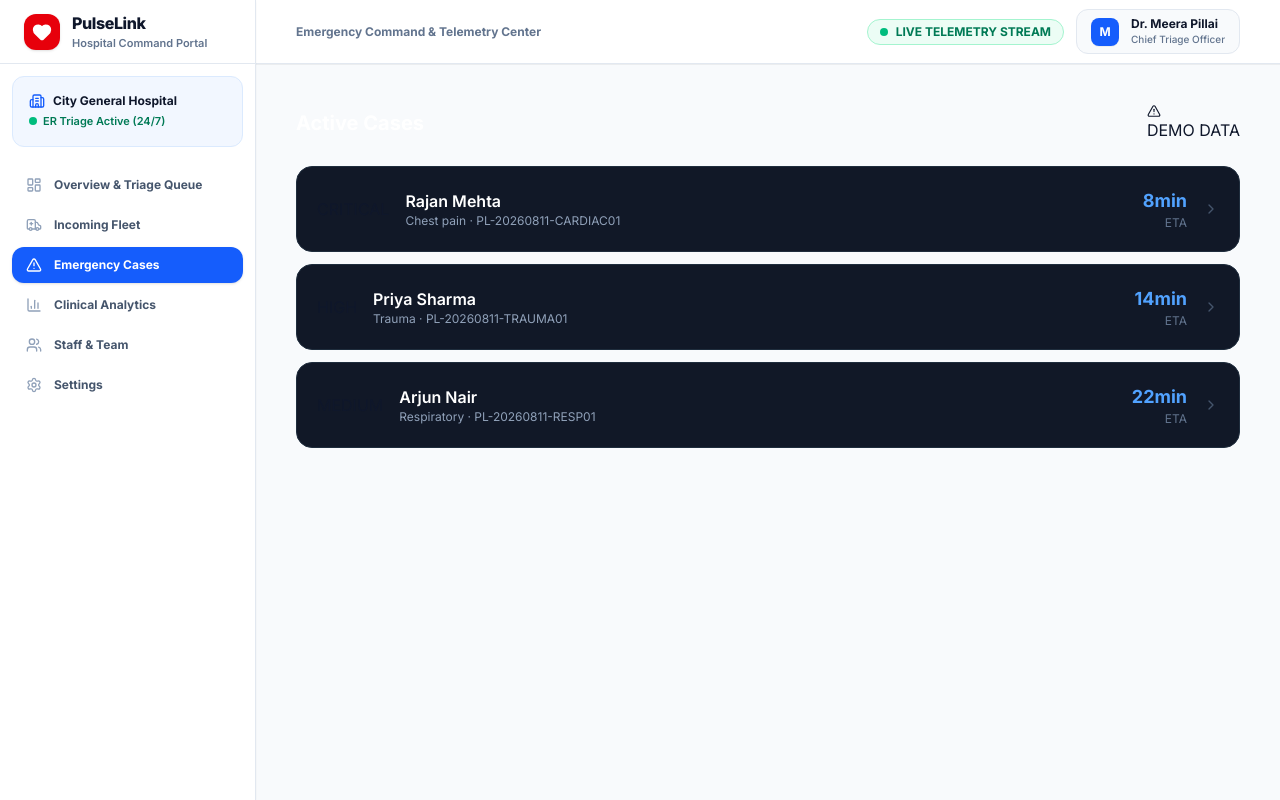
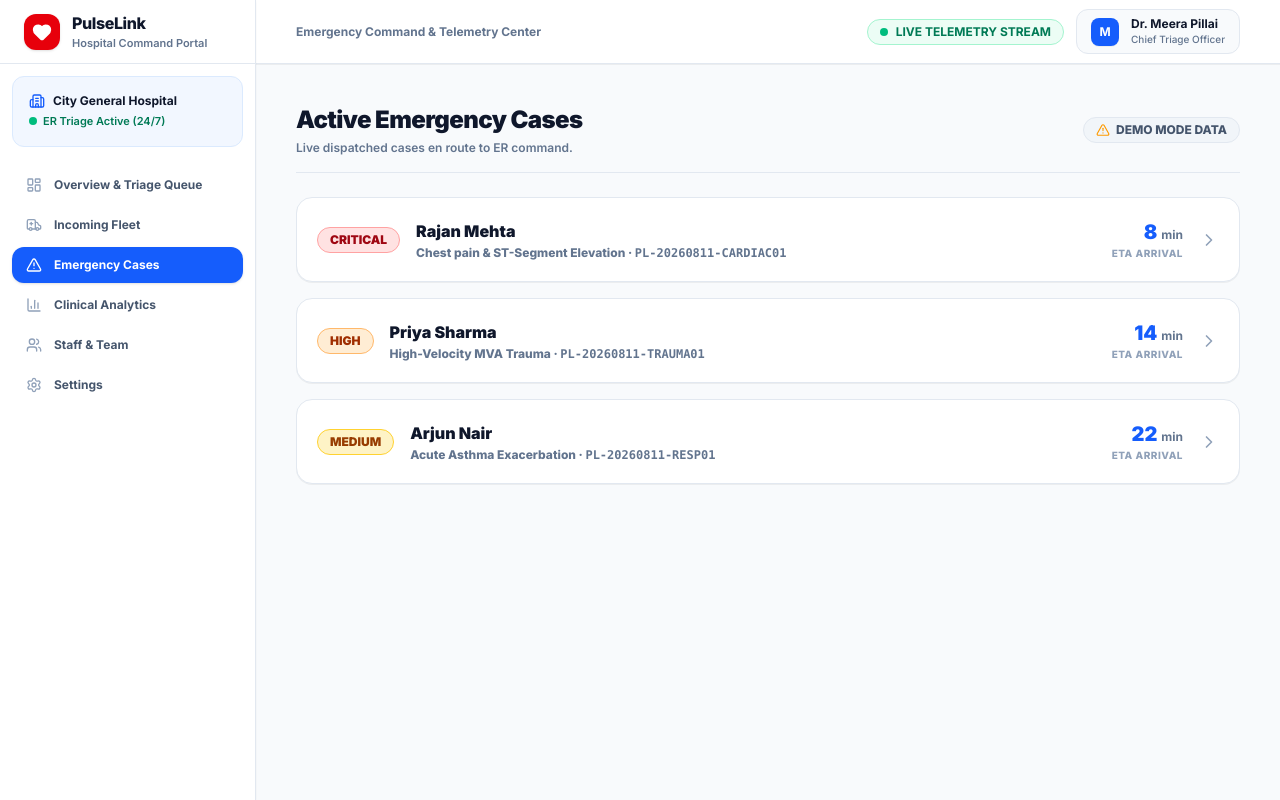
Before and after one commit to Soyal1007/pulselink, a Next.js app: page /hospital/cases in a window 1280 px wide. Built offline with nearby package versions, Linux system fonts and the light colour scheme.

Commit message:
fix: resolve white-on-white text contrast on hospital cases, analytics, users, and settings pages

```diff
--- a/app/hospital/analytics/page.tsx
+++ b/app/hospital/analytics/page.tsx
@@ -3,58 +3,63 @@ import { BarChart3, TrendingUp, Clock, Ambulance, AlertTriangle } from 'lucide-r
 
 export default function AnalyticsPage() {
   const stats = [
-    { label: 'Active Ambulances', value: 3, color: 'text-blue-400' },
-    { label: 'Incoming Cases Today', value: 3, color: 'text-orange-400' },
-    { label: 'Critical Cases', value: 1, color: 'text-red-400' },
-    { label: 'Completed Today', value: 7, color: 'text-green-400' },
-    { label: 'Avg. Notification Time', value: '4.2 min', color: 'text-purple-400' },
-    { label: 'Avg. Pre-Arrival Notice', value: '11.8 min', color: 'text-cyan-400' },
+    { label: 'Active Ambulances', value: 3, color: 'text-blue-600' },
+    { label: 'Incoming Cases Today', value: 3, color: 'text-amber-600' },
+    { label: 'Critical Cases', value: 1, color: 'text-red-600' },
+    { label: 'Completed Today', value: 7, color: 'text-emerald-600' },
+    { label: 'Avg. Notification Time', value: '4.2 min', color: 'text-purple-600' },
+    { label: 'Avg. Pre-Arrival Notice', value: '11.8 min', color: 'text-cyan-600' },
   ];
 
   const byPriority = [
     { label: 'CRITICAL', count: 1, color: 'bg-red-600', pct: 10 },
-    { label: 'HIGH', count: 3, color: 'bg-orange-500', pct: 30 },
+    { label: 'HIGH', count: 3, color: 'bg-amber-500', pct: 30 },
     { label: 'MEDIUM', count: 4, color: 'bg-yellow-500', pct: 40 },
-    { label: 'LOW', count: 2, color: 'bg-green-600', pct: 20 },
+    { label: 'LOW', count: 2, color: 'bg-emerald-600', pct: 20 },
   ];
 
   return (
-    <div>
-      <div className="mb-6 flex items-center justify-between">
-        <h1 className="text-xl font-bold text-white">Analytics</h1>
-        <div className="demo-banner"><AlertTriangle className="h-3.5 w-3.5" />DEMO DATA</div>
+    <div className="w-full space-y-6">
+      <div className="flex items-center justify-between border-b border-slate-200 pb-4">
+        <div>
+          <h1 className="text-2xl font-black text-slate-900 tracking-tight">Clinical Analytics</h1>
+          <p className="text-xs font-semibold text-slate-500 mt-1">Operational EMS statistics and priority metrics.</p>
+        </div>
+        <div className="flex items-center gap-1.5 rounded-full bg-slate-100 border border-slate-200 px-3 py-1 text-xs font-extrabold text-slate-600">
+          <AlertTriangle className="h-3.5 w-3.5 text-amber-500" /> DEMO MODE DATA
+        </div>
       </div>
 
-      <div className="mb-6 grid grid-cols-2 gap-3 md:grid-cols-3">
+      <div className="grid grid-cols-2 gap-4 md:grid-cols-3">
         {stats.map(({ label, value, color }) => (
-          <div key={label} className="card">
-            <p className="text-xs text-slate-400">{label}</p>
-            <p className={`mt-2 text-2xl font-black ${color}`}>{value}</p>
+          <div key={label} className="rounded-2xl border border-slate-200 bg-white p-5 shadow-2xs">
+            <p className="text-xs font-extrabold text-slate-500 uppercase tracking-wider">{label}</p>
+            <p className={`mt-2 text-3xl font-black ${color}`}>{value}</p>
           </div>
         ))}
       </div>
 
-      <div className="card mb-6">
-        <h3 className="mb-4 font-semibold text-white flex items-center gap-2">
-          <BarChart3 className="h-4 w-4 text-blue-400" />
-          Cases by Priority
+      <div className="rounded-2xl border border-slate-200 bg-white p-6 shadow-2xs space-y-4">
+        <h3 className="font-extrabold text-slate-900 flex items-center gap-2 text-sm uppercase tracking-wider">
+          <BarChart3 className="h-4 w-4 text-blue-600" />
+          Cases Breakdown by Priority
         </h3>
-        <div className="space-y-3">
+        <div className="space-y-4">
           {byPriority.map(({ label, count, color, pct }) => (
-            <div key={label}>
-              <div className="flex justify-between text-xs mb-1">
-                <span className="text-slate-300">{label}</span>
-                <span className="text-slate-400">{count} cases</span>
+            <div key={label} className="space-y-1.5">
+              <div className="flex justify-between text-xs font-extrabold">
+                <span className="text-slate-800">{label}</span>
+                <span className="text-slate-500">{count} cases</span>
               </div>
-              <div className="h-2 rounded-full bg-[#1f2d3d]">
-                <div className={`h-2 rounded-full ${color} transition-all`} style={{ width: `${pct}%` }} />
+              <div className="h-3 rounded-full bg-slate-100 overflow-hidden border border-slate-200">
+                <div className={`h-full rounded-full ${color} transition-all`} style={{ width: `${pct}%` }} />
               </div>
             </div>
           ))}
         </div>
       </div>
 
-      <div className="ai-disclaimer">
+      <div className="rounded-xl border border-slate-200 bg-slate-100 p-4 text-xs font-semibold text-slate-600 text-center">
         All analytics shown use synthetic demo data. No real patient or operational data is represented.
       </div>
     </div>
--- a/app/hospital/cases/page.tsx
+++ b/app/hospital/cases/page.tsx
@@ -1,40 +1,54 @@
 'use client';
 import Link from 'next/link';
-import { ChevronRight, AlertTriangle } from 'lucide-react';
+import { ChevronRight, AlertTriangle, Clock, User, HeartPulse } from 'lucide-react';
 import { cn } from '@/lib/utils';
 import type { CasePriority } from '@/types';
 
 const DEMO_CASES = [
-  { id: 'case-001', ref: 'PL-20260811-CARDIAC01', name: 'Rajan Mehta', priority: 'CRITICAL' as CasePriority, status: 'hospital_notified', complaint: 'Chest pain', eta: 8 },
-  { id: 'case-002', ref: 'PL-20260811-TRAUMA01', name: 'Priya Sharma', priority: 'HIGH' as CasePriority, status: 'hospital_notified', complaint: 'Trauma', eta: 14 },
-  { id: 'case-003', ref: 'PL-20260811-RESP01', name: 'Arjun Nair', priority: 'MEDIUM' as CasePriority, status: 'en_route', complaint: 'Respiratory', eta: 22 },
+  { id: 'case-001', ref: 'PL-20260811-CARDIAC01', name: 'Rajan Mehta', priority: 'CRITICAL' as CasePriority, status: 'hospital_notified', complaint: 'Chest pain & ST-Segment Elevation', eta: 8 },
+  { id: 'case-002', ref: 'PL-20260811-TRAUMA01', name: 'Priya Sharma', priority: 'HIGH' as CasePriority, status: 'hospital_notified', complaint: 'High-Velocity MVA Trauma', eta: 14 },
+  { id: 'case-003', ref: 'PL-20260811-RESP01', name: 'Arjun Nair', priority: 'MEDIUM' as CasePriority, status: 'en_route', complaint: 'Acute Asthma Exacerbation', eta: 22 },
 ];
 
-const BADGE: Record<CasePriority, string> = {
-  CRITICAL: 'badge-critical', HIGH: 'badge-high', MEDIUM: 'badge-medium', LOW: 'badge-low',
+const BADGE_STYLES: Record<CasePriority, string> = {
+  CRITICAL: 'bg-red-100 text-red-800 border-red-300',
+  HIGH: 'bg-orange-100 text-orange-800 border-orange-300',
+  MEDIUM: 'bg-amber-100 text-amber-800 border-amber-300',
+  LOW: 'bg-emerald-100 text-emerald-800 border-emerald-300',
 };
 
 export default function CasesPage() {
   return (
-    <div>
-      <div className="mb-6 flex items-center justify-between">
-        <h1 className="text-xl font-bold text-white">Active Cases</h1>
-        <div className="demo-banner"><AlertTriangle className="h-3.5 w-3.5" />DEMO DATA</div>
+    <div className="w-full space-y-6">
+      <div className="flex items-center justify-between border-b border-slate-200 pb-4">
+        <div>
+          <h1 className="text-2xl font-black text-slate-900 tracking-tight">Active Emergency Cases</h1>
+          <p className="text-xs font-semibold text-slate-500 mt-1">Live dispatched cases en route to ER command.</p>
+        </div>
+        <div className="flex items-center gap-1.5 rounded-full bg-slate-100 border border-slate-200 px-3 py-1 text-xs font-extrabold text-slate-600">
+          <AlertTriangle className="h-3.5 w-3.5 text-amber-500" /> DEMO MODE DATA
+        </div>
       </div>
-      <div className="space-y-3">
+
+      <div className="space-y-4">
         {DEMO_CASES.map((c) => (
-          <Link key={c.id} href={`/hospital/cases/${c.id}`}
-            className="flex items-center gap-4 rounded-2xl border border-[#1f2d3d] bg-[#111827] p-5 transition hover:border-blue-600/40 hover:bg-[#1a2332]">
-            <span className={BADGE[c.priority]}>{c.priority}</span>
+          <Link
+            key={c.id}
+            href={`/hospital/cases/${c.id}`}
+            className="flex items-center gap-4 rounded-2xl border border-slate-200 bg-white p-5 shadow-2xs hover:border-blue-500 hover:shadow-md transition"
+          >
+            <span className={cn("rounded-full border px-3 py-1 text-xs font-black", BADGE_STYLES[c.priority])}>
+              {c.priority}
+            </span>
             <div className="flex-1 min-w-0">
-              <p className="font-semibold text-white">{c.name}</p>
-              <p className="text-xs text-slate-400">{c.complaint} · {c.ref}</p>
+              <p className="text-base font-black text-slate-900">{c.name}</p>
+              <p className="text-xs font-extrabold text-slate-500 mt-0.5">{c.complaint} · <span className="font-mono">{c.ref}</span></p>
             </div>
             <div className="text-right flex-shrink-0">
-              <p className="text-lg font-bold text-blue-400">{c.eta}min</p>
-              <p className="text-xs text-slate-500">ETA</p>
+              <p className="text-xl font-black text-blue-600">{c.eta} <span className="text-xs font-bold text-slate-500">min</span></p>
+              <p className="text-[10px] font-extrabold uppercase tracking-wider text-slate-400">ETA Arrival</p>
             </div>
-            <ChevronRight className="h-4 w-4 text-slate-600 flex-shrink-0" />
+            <ChevronRight className="h-5 w-5 text-slate-400 flex-shrink-0" />
           </Link>
         ))}
       </div>
--- a/app/hospital/users/page.tsx
+++ b/app/hospital/users/page.tsx
@@ -3,29 +3,46 @@ import { Users, AlertTriangle } from 'lucide-react';
 
 export default function UsersPage() {
   const users = [
-    { role: 'Doctor', name: 'Dr. Meera Pillai', email: 'doctor@demo.pulselink', status: 'active' },
-    { role: 'Doctor', name: 'Dr. Ravi Shankar', email: 'ravi@demo.pulselink', status: 'active' },
-    { role: 'Paramedic', name: 'Arjun Kumar', email: 'paramedic@demo.pulselink', status: 'active' },
-    { role: 'Hospital Admin', name: 'Suresh Babu', email: 'admin@demo.pulselink', status: 'active' },
+    { role: 'Doctor', name: 'Dr. Meera Pillai', email: 'doctor@demo.pulselink', status: 'Active' },
+    { role: 'Doctor', name: 'Dr. Ravi Shankar', email: 'ravi@demo.pulselink', status: 'Active' },
+    { role: 'Paramedic', name: 'Arjun Kumar', email: 'paramedic@demo.pulselink', status: 'Active' },
+    { role: 'Hospital Admin', name: 'Suresh Babu', email: 'admin@demo.pulselink', status: 'Active' },
   ];
+
   return (
-    <div>
-      <div className="mb-6 flex items-center justify-between">
-        <h1 className="text-xl font-bold text-white">Users</h1>
-        <div className="demo-banner"><AlertTriangle className="h-3.5 w-3.5" />DEMO DATA</div>
+    <div className="w-full space-y-6">
+      <div className="flex items-center justify-between border-b border-slate-200 pb-4">
+        <div>
+          <h1 className="text-2xl font-black text-slate-900 tracking-tight">Clinical Staff & Team</h1>
+          <p className="text-xs font-semibold text-slate-500 mt-1">Active hospital medical personnel and EMS responders.</p>
+        </div>
+        <div className="flex items-center gap-1.5 rounded-full bg-slate-100 border border-slate-200 px-3 py-1 text-xs font-extrabold text-slate-600">
+          <AlertTriangle className="h-3.5 w-3.5 text-amber-500" /> DEMO MODE DATA
+        </div>
       </div>
+
       <div className="space-y-3">
         {users.map((u) => (
-          <div key={u.email} className="card flex items-center gap-4">
-            <div className="h-10 w-10 rounded-full bg-blue-600 flex items-center justify-center text-sm font-bold text-white flex-shrink-0">
-              {u.name[0]}
+          <div key={u.email} className="rounded-2xl border border-slate-200 bg-white p-5 flex items-center justify-between shadow-2xs">
+            <div className="flex items-center gap-4">
+              <div className="h-11 w-11 rounded-2xl bg-blue-600 flex items-center justify-center text-sm font-black text-white shadow-sm">
+                {u.name[0]}
+              </div>
+              <div>
+                <p className="text-base font-black text-slate-900">{u.name}</p>
+                <p className="text-xs font-semibold text-slate-500">{u.email}</p>
+              </div>
             </div>
-            <div className="flex-1">
-              <p className="font-semibold text-white">{u.name}</p>
-              <p className="text-xs text-slate-400">{u.email}</p>
+
+            <div className="flex items-center gap-3">
+              <span className="rounded-full bg-blue-50 border border-blue-200 px-3 py-1 text-xs font-black text-blue-700">
+                {u.role}
+              </span>
+              <span className="flex items-center gap-1.5 text-xs font-extrabold text-emerald-700">
+                <span className="h-2 w-2 rounded-full bg-emerald-500 animate-pulse" />
+                {u.status}
+              </span>
             </div>
-            <span className="text-xs font-medium text-blue-400">{u.role}</span>
-            <span className="h-2 w-2 rounded-full bg-green-400" />
           </div>
         ))}
       </div>
```
Also changed, not shown: app/hospital/settings/page.tsx (+43 -18 lines).
